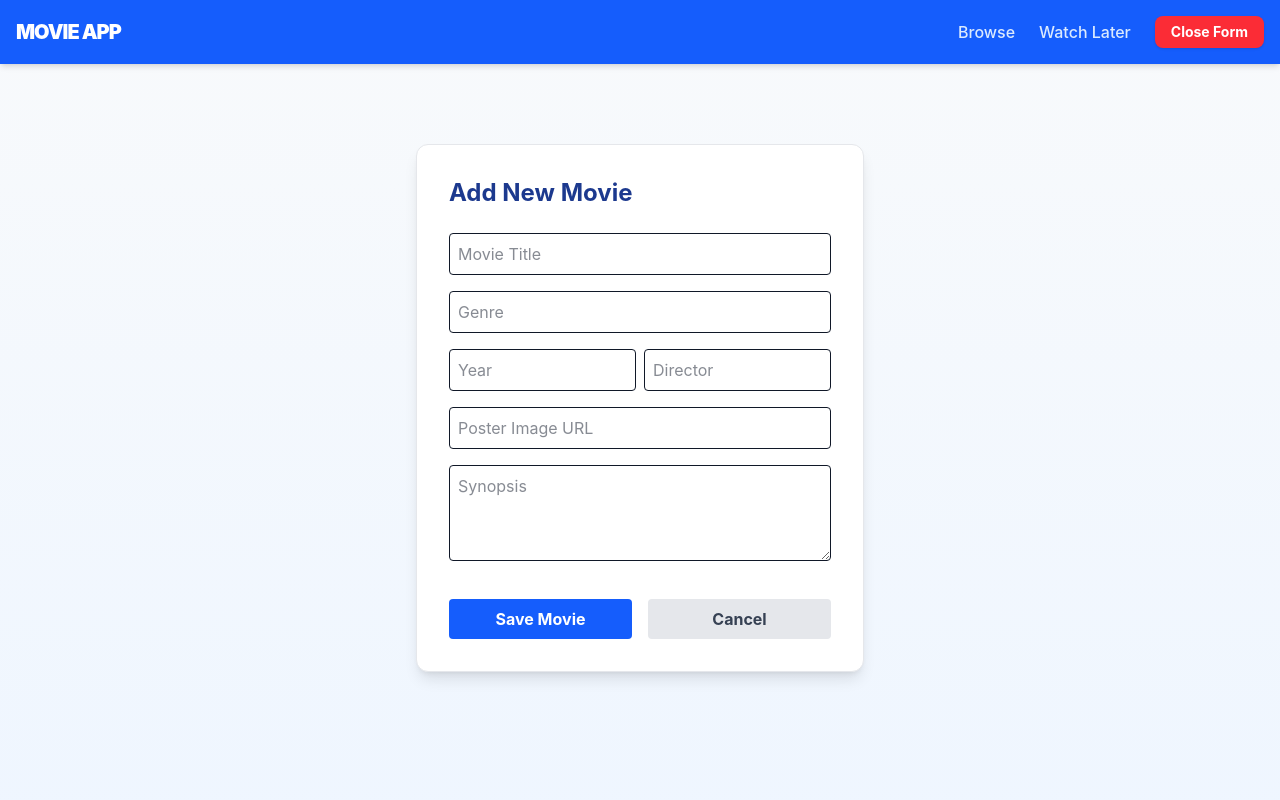
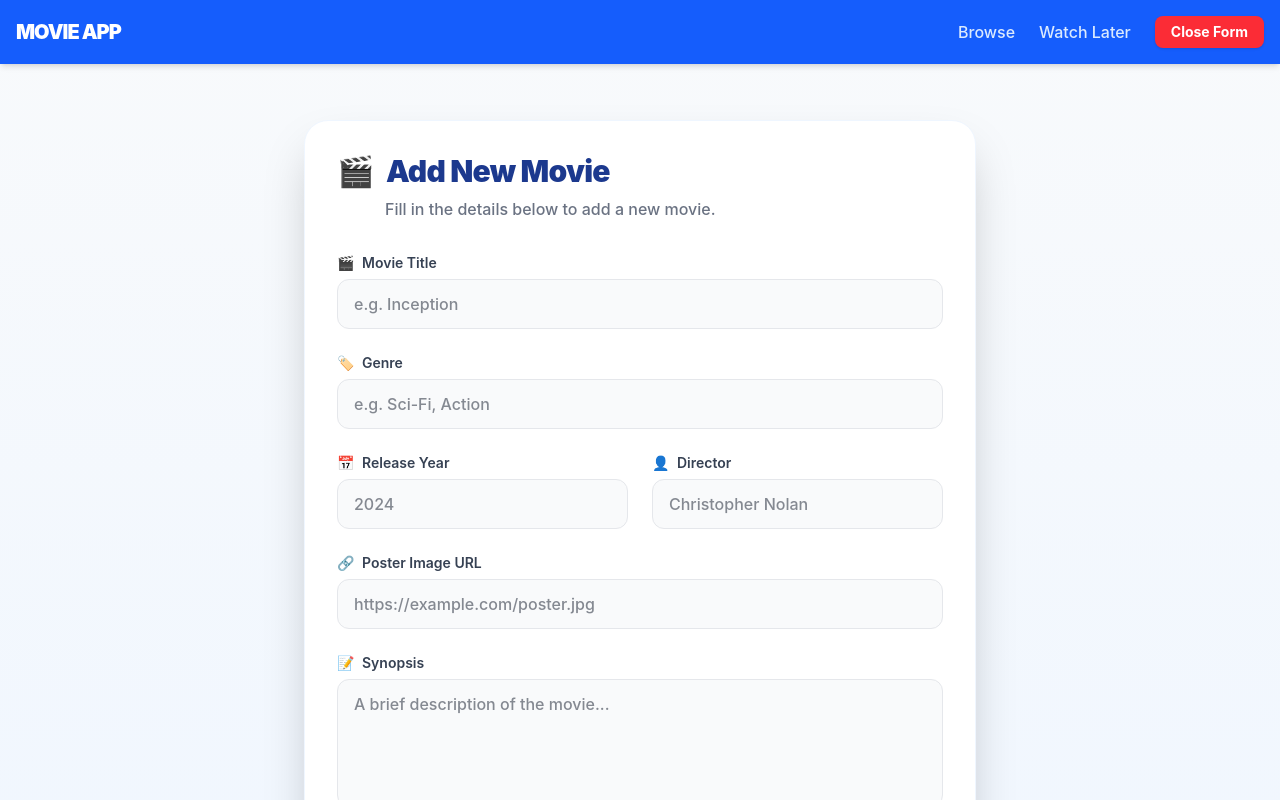
Before and after one commit to Rejina000/MovieDatabase, a React app: page / in a window 1280 px wide. Both pictures are taken after typing "Sample" into the empty fields and a click on the button "+ Add Movie". Shown: the top 800 px of the page. Built offline with nearby package versions, Linux system fonts and the light colour scheme; the HTML template or start-up script is replaced by a standard one.

Commit message:
style: redesigned AddMovieForm with modern, professional UI and icons with validation for empty movie form

```diff
--- a/src/App.jsx
+++ b/src/App.jsx
@@ -178,7 +178,7 @@ function App() {
         )}
 
         {showForm && (
-          <div className="max-w-xl mx-auto mb-16">
+          <div className="max-w-2xl mx-auto mb-16">
             <AddMovieForm onAddMovie={handleAddMovie} onCancel={() => setShowForm(false)} />
           </div>
         )}
--- a/src/components/AddMovieForm.jsx
+++ b/src/components/AddMovieForm.jsx
@@ -23,56 +23,109 @@ const AddMovieForm = ({ onAddMovie, onCancel }) => {
     });
   };
 
+  const InputWrapper = ({ icon, children, label }) => (
+    <div className="space-y-1.5 flex-1">
+      <label className="text-sm font-semibold text-gray-700 flex items-center gap-2">
+        <span>{icon}</span> {label}
+      </label>
+      <div className="relative group">
+        {children}
+      </div>
+    </div>
+  );
+
   return (
-    <div className="bg-white p-8 rounded-xl shadow-lg border border-gray-200 max-w-md mx-auto my-10">
-      <h2 className="text-2xl font-bold mb-6 text-blue-900">Add New Movie</h2>
-      <form onSubmit={handleSubmit} className="space-y-4">
+    <div className="bg-white p-8 rounded-3xl shadow-2xl border border-blue-50 max-w-2xl mx-auto my-4 transition-all duration-300">
+      <header className="mb-8 text-center sm:text-left">
+        <div className="flex items-center justify-center sm:justify-start gap-3 mb-2">
+          <span className="text-3xl">🎬</span>
+          <h2 className="text-3xl font-black text-blue-900 tracking-tight">Add New Movie</h2>
+        </div>
+        <p className="text-gray-500 font-medium ml-0 sm:ml-12">Fill in the details below to add a new movie.</p>
+      </header>
+
+      <form onSubmit={handleSubmit} className="space-y-6">
+        <div className="space-y-6">
+          {/* Movie Title */}
+          <InputWrapper icon="🎬" label="Movie Title">
             <input
               type="text"
-          placeholder="Movie Title"
-          className="w-full p-2 border rounded"
+              placeholder="e.g. Inception"
+              className="w-full bg-gray-50 border border-gray-200 rounded-xl px-4 py-3 focus:bg-white focus:outline-none focus:ring-4 focus:ring-blue-100 focus:border-blue-500 transition-all font-medium"
               value={formData.title}
               onChange={(e) => setFormData({...formData, title: e.target.value})}
             />
+          </InputWrapper>
+
+          {/* Genre */}
+          <InputWrapper icon="🏷" label="Genre">
             <input
               type="text"
-          placeholder="Genre"
-          className="w-full p-2 border rounded"
+              placeholder="e.g. Sci-Fi, Action"
+              className="w-full bg-gray-50 border border-gray-200 rounded-xl px-4 py-3 focus:bg-white focus:outline-none focus:ring-4 focus:ring-blue-100 focus:border-blue-500 transition-all font-medium"
               value={formData.genre}
               onChange={(e) => setFormData({...formData, genre: e.target.value})}
             />
-        <div className="flex gap-2">
+          </InputWrapper>
+
+          {/* Year and Director Row */}
+          <div className="flex flex-col sm:flex-row gap-6">
+            <InputWrapper icon="📅" label="Release Year">
               <input
                 type="number"
-            placeholder="Year"
-            className="w-1/2 p-2 border rounded"
+                placeholder="2024"
+                className="w-full bg-gray-50 border border-gray-200 rounded-xl px-4 py-3 focus:bg-white focus:outline-none focus:ring-4 focus:ring-blue-100 focus:border-blue-500 transition-all font-medium"
                 value={formData.year}
                 onChange={(e) => setFormData({...formData, year: e.target.value})}
               />
+            </InputWrapper>
+            <InputWrapper icon="👤" label="Director">
               <input
                 type="text"
-            placeholder="Director"
-            className="w-1/2 p-2 border rounded"
+                placeholder="Christopher Nolan"
+                className="w-full bg-gray-50 border border-gray-200 rounded-xl px-4 py-3 focus:bg-white focus:outline-none focus:ring-4 focus:ring-blue-100 focus:border-blue-500 transition-all font-medium"
                 value={formData.director}
                 onChange={(e) => setFormData({...formData, director: e.target.value})}
               />
+            </InputWrapper>
           </div>
+
+          {/* Poster URL */}
+          <InputWrapper icon="🔗" label="Poster Image URL">
             <input
               type="text"
-          placeholder="Poster Image URL"
-          className="w-full p-2 border rounded"
+              placeholder="https://example.com/poster.jpg"
+              className="w-full bg-gray-50 border border-gray-200 rounded-xl px-4 py-3 focus:bg-white focus:outline-none focus:ring-4 focus:ring-blue-100 focus:border-blue-500 transition-all font-medium"
               value={formData.poster}
               onChange={(e) => setFormData({...formData, poster: e.target.value})}
             />
+          </InputWrapper>
+
+          {/* Synopsis */}
+          <InputWrapper icon="📝" label="Synopsis">
             <textarea
-          placeholder="Synopsis"
-          className="w-full p-2 border rounded h-24"
+              placeholder="A brief description of the movie..."
+              className="w-full bg-gray-50 border border-gray-200 rounded-xl px-4 py-3 h-32 focus:bg-white focus:outline-none focus:ring-4 focus:ring-blue-100 focus:border-blue-500 transition-all font-medium resize-none"
               value={formData.synopsis}
               onChange={(e) => setFormData({...formData, synopsis: e.target.value})}
             />
-        <div className="flex gap-4 pt-4">
-          <button type="submit" className="flex-1 bg-blue-600 text-white py-2 rounded font-bold hover:bg-blue-700">Save Movie</button>
-          <button type="button" onClick={onCancel} className="flex-1 bg-gray-200 text-gray-700 py-2 rounded font-bold hover:bg-gray-300">Cancel</button>
+          </InputWrapper>
+        </div>
+
+        <div className="flex flex-col sm:flex-row gap-4 pt-4">
+          <button
+            type="submit"
+            className="flex-1 bg-blue-600 text-white py-4 rounded-xl font-bold hover:bg-blue-700 hover:shadow-lg hover:-translate-y-0.5 active:translate-y-0 transition-all flex items-center justify-center gap-2"
+          >
+            <span>💾</span> Save Movie
+          </button>
+          <button
+            type="button"
+            onClick={onCancel}
+            className="flex-1 bg-gray-100 text-gray-600 py-4 rounded-xl font-bold hover:bg-gray-200 transition-all flex items-center justify-center gap-2"
+          >
+            Cancel
+          </button>
         </div>
       </form>
     </div>
```
Lines whose indentation alone changed are shown as unchanged.
